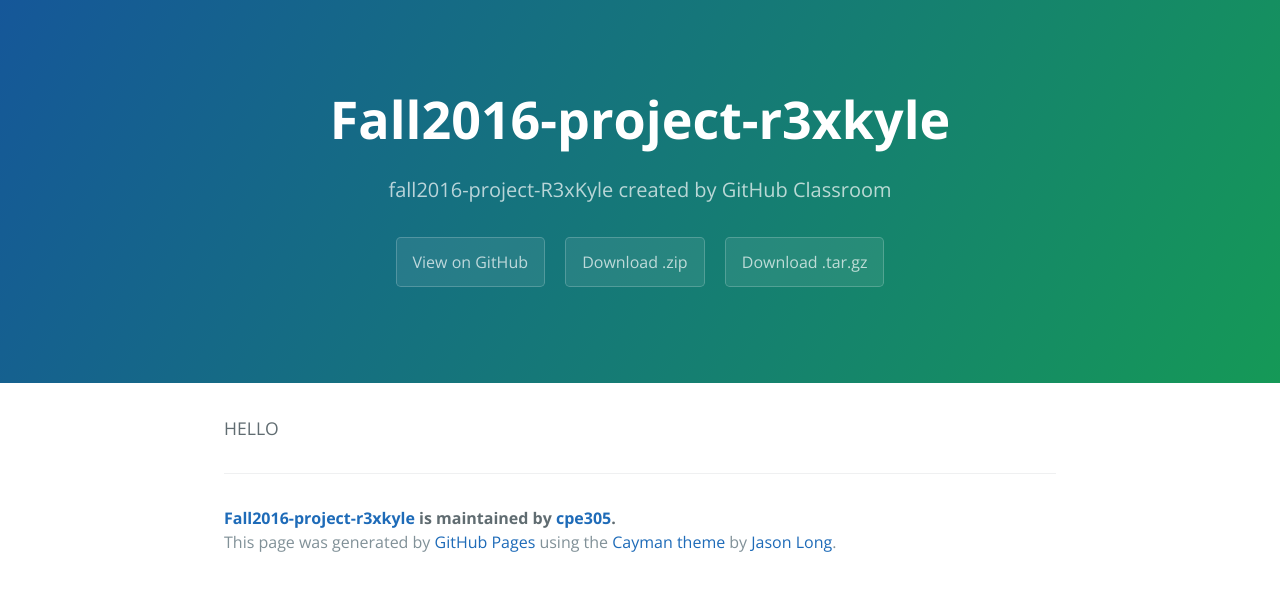
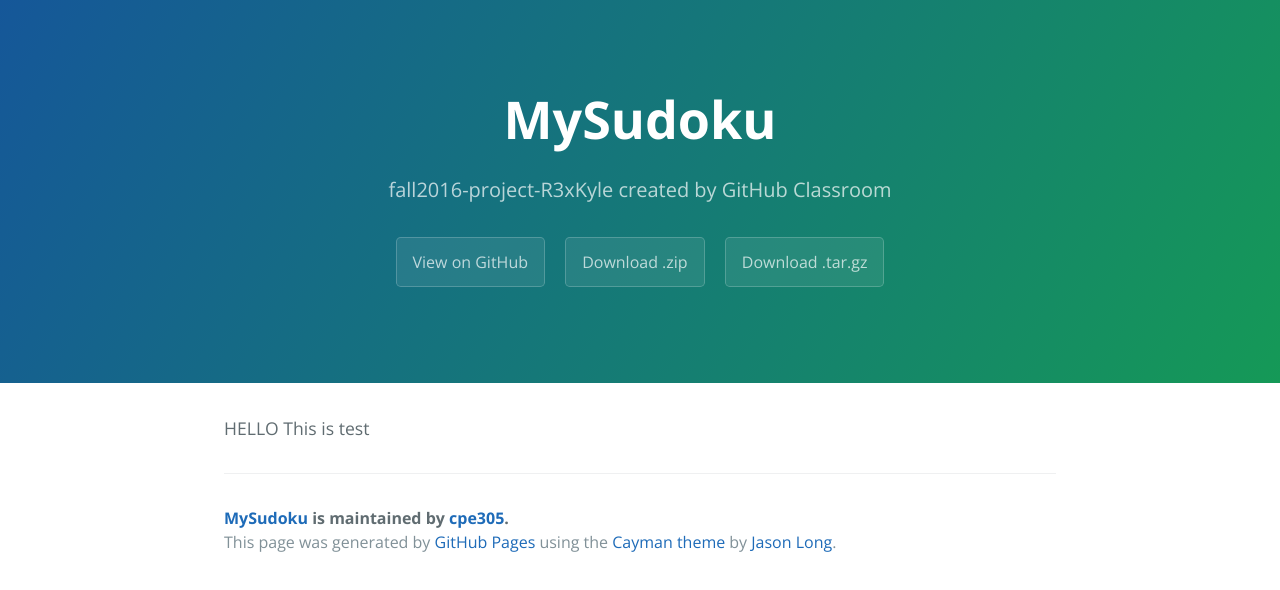
Before and after one commit to cpe305/fall2016-project-R3xKyle, a plain HTML site: page index.html in a window 1280 px wide. Drawn offline with nearby package versions, Linux system fonts and the light colour scheme.

Commit message:
Create master branch via GitHub

```diff
--- a/index.html
+++ b/index.html
@@ -2,7 +2,7 @@
 <html lang="en-us">
   <head>
     <meta charset="UTF-8">
-    <title>Fall2016-project-r3xkyle by cpe305</title>
+    <title>MySudoku by cpe305</title>
     <meta name="viewport" content="width=device-width, initial-scale=1">
     <link rel="stylesheet" type="text/css" href="stylesheets/normalize.css" media="screen">
     <link href='https://fonts.googleapis.com/css?family=Open+Sans:400,700' rel='stylesheet' type='text/css'>
@@ -11,7 +11,7 @@
   </head>
   <body>
     <section class="page-header">
-      <h1 class="project-name">Fall2016-project-r3xkyle</h1>
+      <h1 class="project-name">MySudoku</h1>
       <h2 class="project-tagline">fall2016-project-R3xKyle created by GitHub Classroom</h2>
       <a href="https://github.com/cpe305/fall2016-project-R3xKyle" class="btn">View on GitHub</a>
       <a href="https://github.com/cpe305/fall2016-project-R3xKyle/zipball/master" class="btn">Download .zip</a>
@@ -19,10 +19,11 @@
     </section>
 
     <section class="main-content">
-      <p>HELLO</p>
+      <p>HELLO
+This is test</p>
 
       <footer class="site-footer">
-        <span class="site-footer-owner"><a href="https://github.com/cpe305/fall2016-project-R3xKyle">Fall2016-project-r3xkyle</a> is maintained by <a href="https://github.com/cpe305">cpe305</a>.</span>
+        <span class="site-footer-owner"><a href="https://github.com/cpe305/fall2016-project-R3xKyle">MySudoku</a> is maintained by <a href="https://github.com/cpe305">cpe305</a>.</span>
 
         <span class="site-footer-credits">This page was generated by <a href="https://pages.github.com">GitHub Pages</a> using the <a href="https://github.com/jasonlong/cayman-theme">Cayman theme</a> by <a href="https://twitter.com/jasonlong">Jason Long</a>.</span>
       </footer>
--- a/params.json
+++ b/params.json
@@ -1,6 +1,6 @@
 {
-  "name": "Fall2016-project-r3xkyle",
+  "name": "MySudoku",
   "tagline": "fall2016-project-R3xKyle created by GitHub Classroom",
-  "body": "HELLO",
+  "body": "HELLO\r\nThis is test",
   "note": "Don't delete this file! It's used internally to help with page regeneration."
 }
```
